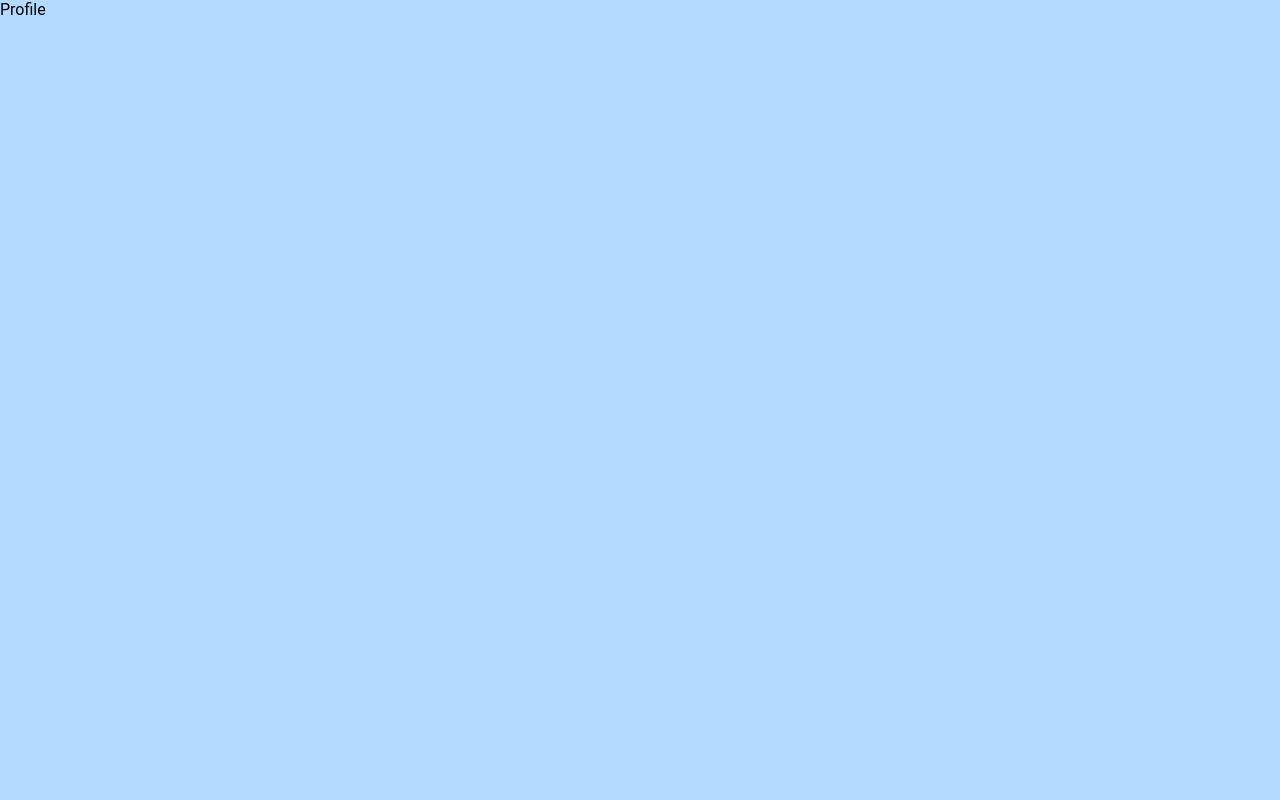
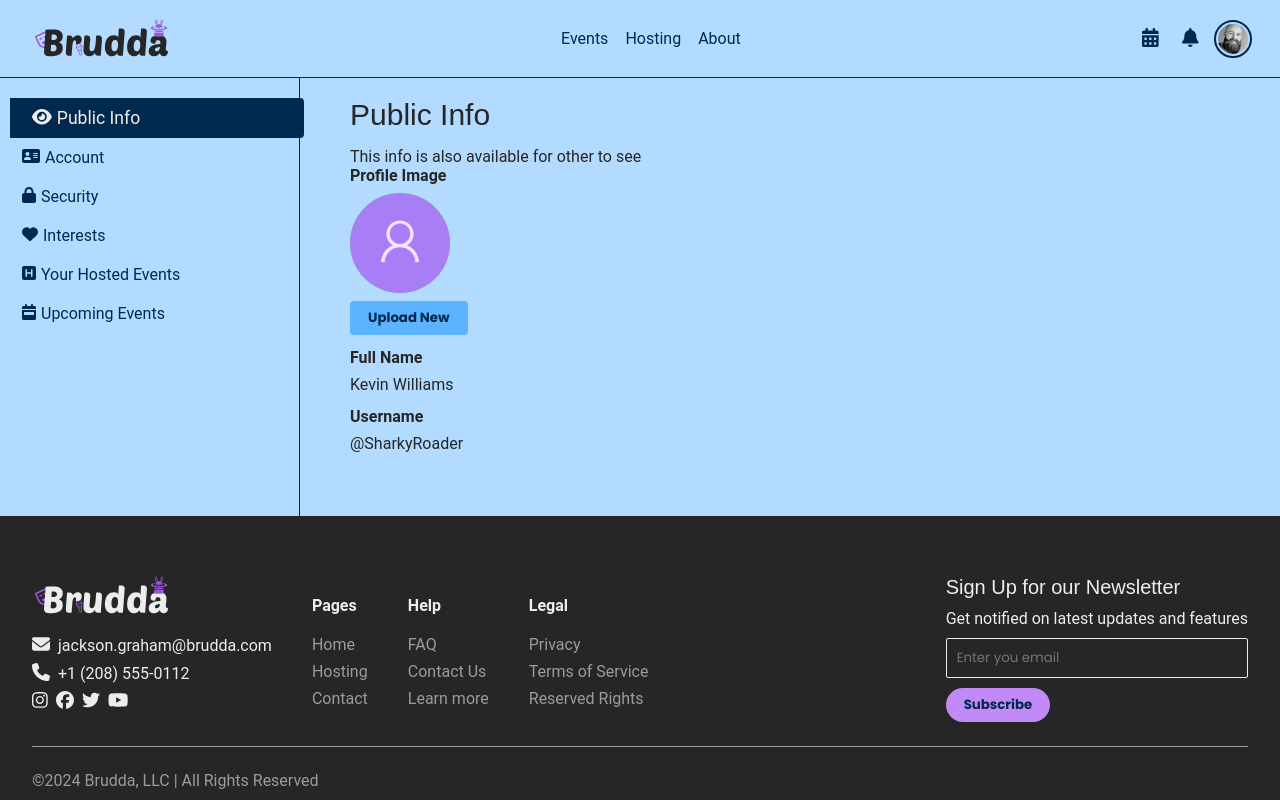
Before and after one commit to LilSecret/event-brudda, a React (Vite) app: page /profile in a window 1280 px wide. Built offline with nearby package versions, Linux system fonts and the light colour scheme; grey boxes are pictures that could not be loaded; a web font is replaced by a local one.

Commit message:
set up sidebar and content layout

```diff
--- a/src/pages/Profile/Profile.tsx
+++ b/src/pages/Profile/Profile.tsx
@@ -1,7 +1,101 @@
+import Footer from "../../components/Footer/Footer";
+import Navbar from "../../components/Navbar/Navbar";
 import "./styles.css";
+import {
+  faAddressCard,
+  faCalendarWeek,
+  faEye,
+  faHeart,
+  faLock,
+  faSquareH,
+} from "@fortawesome/free-solid-svg-icons";
+import SidebarNavItem from "./SidebarNavItem";
+import PublicInfo from "./PublicInfo";
+import ProfileAccount from "./ProfileAccount";
+import ProfileSecurity from "./ProfileSecurity";
+import ProfileInterests from "./ProfileInterests";
+import ProfileHosted from "./ProfileHosted";
+import ProfileUpcoming from "./ProfileUpcoming";
+import { useState } from "react";
+
+export type TPActiveTab =
+  | "publicInfo"
+  | "account"
+  | "security"
+  | "interests"
+  | "hosted"
+  | "upcoming";
 
 function Profile() {
-  return <div>Profile</div>;
+  const [activeTab, setActiveTab] = useState<TPActiveTab>("publicInfo");
+
+  return (
+    <div className="profile-page">
+      <header>
+        <Navbar />
+      </header>
+
+      <main className="profile-main">
+        <aside className="sidebar">
+          <ul className="navigation-sidebar">
+            <SidebarNavItem
+              icon={faEye}
+              label="Public Info"
+              tab="publicInfo"
+              activeTab={activeTab}
+              setActiveTab={setActiveTab}
+            />
+            <SidebarNavItem
+              activeTab={activeTab}
+              setActiveTab={setActiveTab}
+              icon={faAddressCard}
+              label="Account"
+              tab="account"
+            />
+            <SidebarNavItem
+              icon={faLock}
+              label="Security"
+              tab="security"
+              activeTab={activeTab}
+              setActiveTab={setActiveTab}
+            />
+            <SidebarNavItem
+              icon={faHeart}
+              label="Interests"
+              tab="interests"
+              activeTab={activeTab}
+              setActiveTab={setActiveTab}
+            />
+            <SidebarNavItem
+              icon={faSquareH}
+              label="Your Hosted Events"
+              tab="hosted"
+              activeTab={activeTab}
+              setActiveTab={setActiveTab}
+            />
+            <SidebarNavItem
+              icon={faCalendarWeek}
+              label="Upcoming Events"
+              tab="upcoming"
+              activeTab={activeTab}
+              setActiveTab={setActiveTab}
+            />
+          </ul>
+          <div className="sidebar-bar"></div>
+        </aside>
+
+        <div className="profile-content">
+          {activeTab === "publicInfo" && <PublicInfo />}
+          {activeTab === "account" && <ProfileAccount />}
+          {activeTab === "security" && <ProfileSecurity />}
+          {activeTab === "interests" && <ProfileInterests />}
+          {activeTab === "hosted" && <ProfileHosted />}
+          {activeTab === "upcoming" && <ProfileUpcoming />}
+        </div>
+      </main>
+      <Footer />
+    </div>
+  );
 }
 
 export default Profile;
--- /dev/null
+++ b/src/pages/Profile/ProfileAccount.tsx
@@ -0,0 +1,31 @@
+const user = {
+  firstName: "Greg",
+  lastName: "Johnson",
+  state: "California",
+};
+
+function ProfileAccount() {
+  const { firstName, lastName, state } = user;
+
+  return (
+    <>
+      <h2 className="heading">Account</h2>
+      <div className="data-value">
+        <h4>First Name</h4>
+        <input type="text" className="input" value={firstName} />
+      </div>
+
+      <div className="data-value">
+        <h4>Last Name</h4>
+        <input type="text" className="input" value={lastName} />
+      </div>
+
+      <div className="data-value">
+        <h4>State</h4>
+        <p>{state}</p>
+      </div>
+    </>
+  );
+}
+
+export default ProfileAccount;
--- /dev/null
+++ b/src/pages/Profile/ProfileHosted.tsx
@@ -0,0 +1,5 @@
+function ProfileHosted() {
+  return <div>ProfileHosted</div>;
+}
+
+export default ProfileHosted;
--- /dev/null
+++ b/src/pages/Profile/ProfileInterests.tsx
@@ -0,0 +1,55 @@
+function ProfileInterests() {
+  return (
+    <>
+      <h2 className="heading">Interests</h2>
+      <ul>
+        <li>
+          <button className="tag">movie</button>
+        </li>
+        <li>
+          <button className="tag">drama</button>
+        </li>
+      </ul>
+      <p>Other Catagories</p>
+      <ul>
+        <li>
+          <button className="tag" data-type="outline">
+            music
+          </button>
+        </li>
+        <li>
+          <button className="tag" data-type="outline">
+            visual-arts
+          </button>
+        </li>
+        <li>
+          <button className="tag" data-type="outline">
+            lecture
+          </button>
+        </li>
+        <li>
+          <button className="tag" data-type="outline">
+            books
+          </button>
+        </li>
+        <li>
+          <button className="tag" data-type="outline">
+            sports
+          </button>
+        </li>
+        <li>
+          <button className="tag" data-type="outline">
+            fashion
+          </button>
+        </li>
+        <li>
+          <button className="tag" data-type="outline">
+            fashion
+          </button>
+        </li>
+      </ul>
+    </>
+  );
+}
+
+export default ProfileInterests;
--- /dev/null
+++ b/src/pages/Profile/ProfileSecurity.tsx
@@ -0,0 +1,14 @@
+function ProfileSecurity() {
+  return (
+    <>
+      <h2 className="heading">Security</h2>
+      <div className="data-value">
+        <h4>Password</h4>
+        <p className="data-str">******</p>
+        <button className="btn">change password</button>
+      </div>
+    </>
+  );
+}
+
+export default ProfileSecurity;
--- /dev/null
+++ b/src/pages/Profile/ProfileUpcoming.tsx
@@ -0,0 +1,5 @@
+function ProfileUpcoming() {
+  return <div>ProfileUpcoming</div>;
+}
+
+export default ProfileUpcoming;
--- /dev/null
+++ b/src/pages/Profile/PublicInfo.tsx
@@ -0,0 +1,42 @@
+function PublicInfo() {
+  const userProfileImg = null;
+
+  return (
+    <>
+      <h2 className="heading">Public Info</h2>
+      <p>This info is also available for other to see</p>
+      <div className="data-value">
+        <h4>Profile Image</h4>
+        {userProfileImg ? (
+          userProfileImg
+        ) : (
+          <img
+            className="profile-page-img"
+            src="/default-profile.svg"
+            alt="user profile image"
+          />
+        )}
+
+        <div className="action-btns">
+          <button className="tag">Upload New</button>
+          {userProfileImg && (
+            <button className="tag" data-type="outline">
+              Remove
+            </button>
+          )}
+        </div>
+      </div>
+
+      <div className="data-value">
+        <h4>Full Name</h4>
+        <p className="data-str">Kevin Williams</p>
+      </div>
+      <div className="data-value">
+        <h4>Username</h4>
+        <p className="data-str">@SharkyRoader</p>
+      </div>
+    </>
+  );
+}
+
+export default PublicInfo;
--- /dev/null
+++ b/src/pages/Profile/SidebarNavItem.tsx
@@ -0,0 +1,31 @@
+import { IconDefinition } from "@fortawesome/free-solid-svg-icons";
+import { FontAwesomeIcon } from "@fortawesome/react-fontawesome";
+import { TPActiveTab } from "./Profile";
+
+function SidebarNavItem({
+  icon,
+  label,
+  tab,
+  activeTab,
+  setActiveTab,
+}: {
+  icon: IconDefinition;
+  label: string;
+  tab: TPActiveTab;
+  activeTab: TPActiveTab;
+  setActiveTab: (tab: TPActiveTab) => void;
+}) {
+  return (
+    <li
+      className={`sidebar-tab ${activeTab === tab ? "active" : ""}`}
+      onClick={() => {
+        setActiveTab(tab);
+      }}
+    >
+      <FontAwesomeIcon icon={icon} />
+      {label}
+    </li>
+  );
+}
+
+export default SidebarNavItem;
--- a/src/pages/Profile/styles.css
+++ b/src/pages/Profile/styles.css
@@ -0,0 +1,90 @@
+.profile-page {
+  display: flex;
+  flex-direction: column;
+  min-height: 100vh;
+}
+
+.profile-main {
+  flex: 1;
+  border-top: 1px solid var(--clr-primary-900);
+  margin-bottom: 0;
+  display: grid;
+  grid-template-columns: 300px 1fr;
+  gap: 50px;
+  margin-top: 0;
+  position: relative;
+
+  & .heading {
+    margin-bottom: 15px;
+  }
+}
+
+.profile-content {
+  margin-top: 20px;
+  color: var(--clr-neutral-900);
+}
+
+.sidebar {
+  border-right: solid 1px var(--clr-primary-900);
+  position: relative;
+  left: 0;
+  top: 0;
+  height: auto;
+}
+
+.navigation-sidebar {
+  margin-top: 20px;
+  color: var(--clr-primary-900);
+  display: flex;
+  flex-direction: column;
+  outline-offset: -2px;
+}
+
+.sidebar-tab {
+  z-index: 1;
+  display: flex;
+  cursor: pointer;
+  gap: 5px;
+  transition: 300ms ease;
+  padding-inline: 22px;
+  padding: 10px 22px;
+
+  &:hover {
+    color: var(--clr-accent-900);
+  }
+}
+
+.sidebar-tab.active {
+  position: relative;
+  left: 5px;
+  border-top-right-radius: 4px;
+  border-bottom-right-radius: 4px;
+  margin-left: 5px;
+  background-color: var(--clr-primary-900);
+  font-size: 1.1rem;
+  color: var(--clr-neutral-100);
+}
+
+.profile-page-img {
+  background-image: url("/default");
+  background-size: cover;
+  background-repeat: no-repeat;
+  background-position: center;
+  width: 100px;
+  aspect-ratio: 1 / 1;
+  border-radius: 4rem;
+}
+
+.data-value {
+  display: flex;
+  flex-direction: column;
+  gap: 8px;
+  margin-bottom: 8px;
+  padding-bottom: 5px;
+  width: fit-content;
+}
+
+.action-btns {
+  display: flex;
+  gap: 6px;
+}
```
